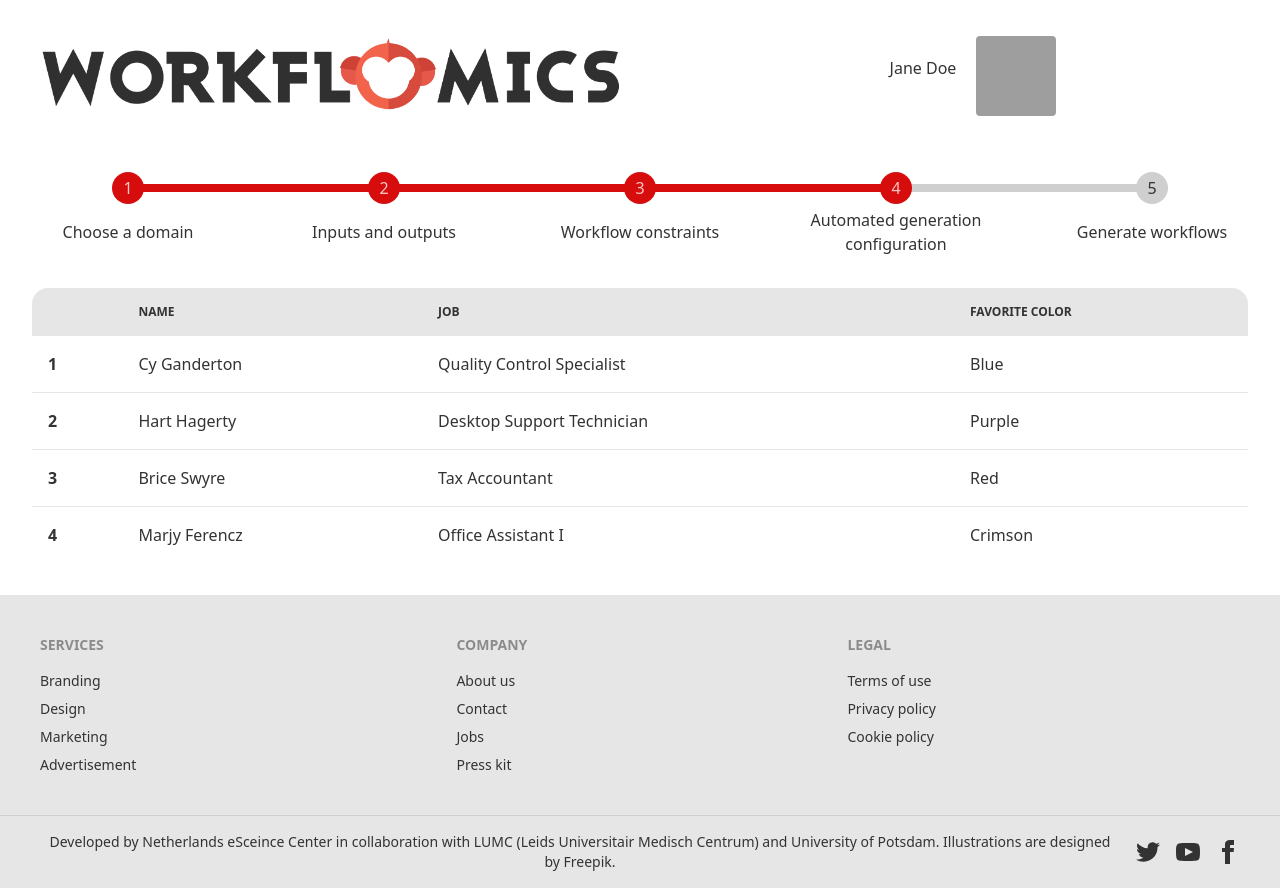
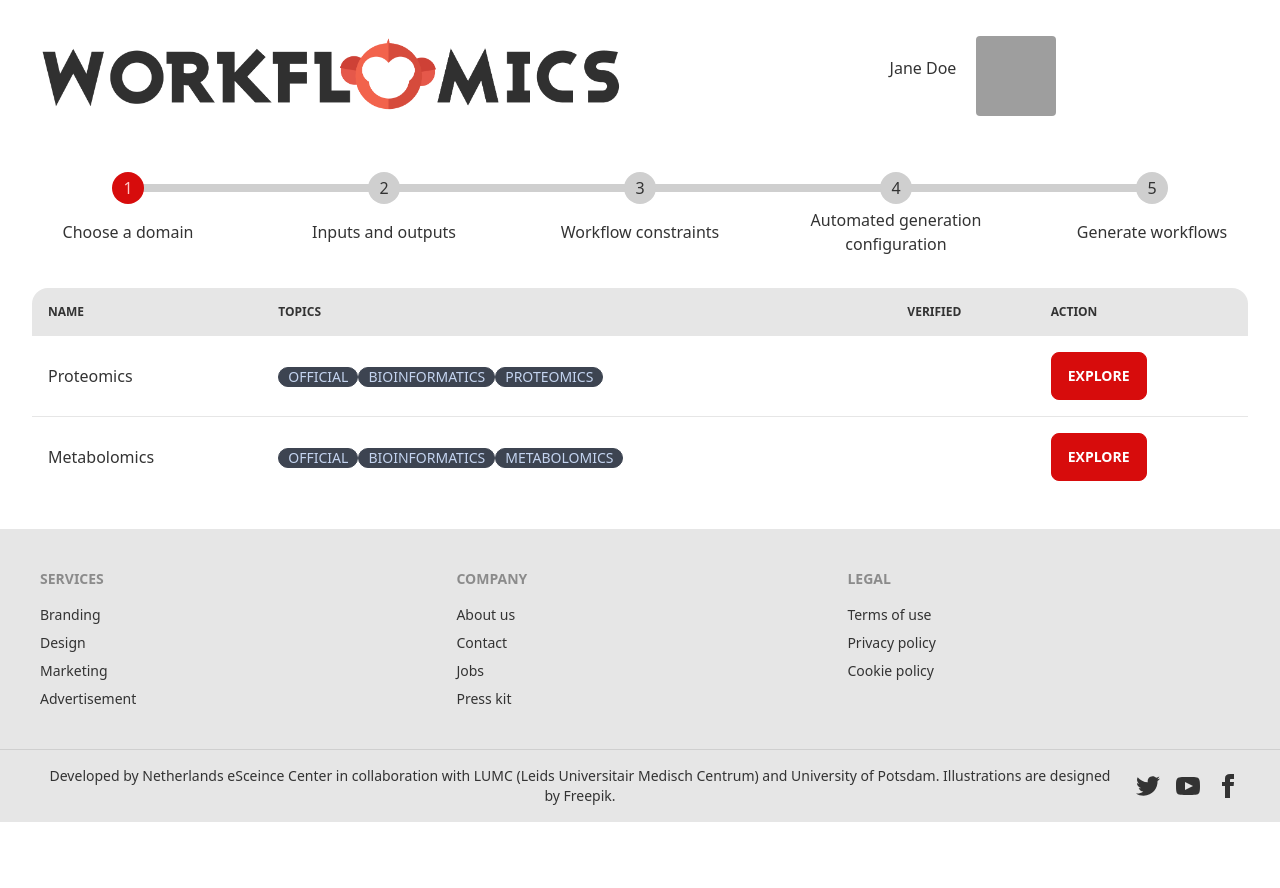
Before and after one commit to Workflomics/workflomics-frontend, a React (Create React App) app: page /explore in a window 1280 px wide. After the commit the page ends 822 px from the top, so only its background shows below. Built offline with nearby package versions, Linux system fonts and the light colour scheme; grey boxes are pictures that could not be loaded.

Commit message:
Refactor stores, show domain list

```diff
--- a/package.json
+++ b/package.json
@@ -12,6 +12,7 @@
     "@types/react-dom": "^18.0.10",
     "daisyui": "^2.49.0",
     "mobx": "^6.7.0",
+    "mobx-react-lite": "^3.4.0",
     "react": "^18.2.0",
     "react-dom": "^18.2.0",
     "react-router-dom": "^6.8.1",
--- a/src/components/ChooseDomain.tsx
+++ b/src/components/ChooseDomain.tsx
@@ -1,49 +1,43 @@
 import * as React from 'react';
+import { observer, useLocalObservable } from 'mobx-react-lite';
+import { useStore } from '../store';
+import { Domain } from '../stores/DomainStore';
 
-interface Props {
-}
+const ChooseDomain: React.FC<any> = observer(props => {
+  let { domainStore } = useStore();
+  domainStore = useLocalObservable(() => domainStore);
+  const domains: Domain[] = domainStore.availableDomains;
 
-export function ChooseDomain({ }: Props) {
+  React.useEffect(() => {
+    domainStore.loadData();
+  }, [domainStore]);
+
   return (
     <div className="m-8">
       <div className="overflow-x-auto">
         <table className="table w-full">
           <thead>
             <tr>
-              <th></th>
               <th>Name</th>
-              <th>Job</th>
-              <th>Favorite Color</th>
+              <th>Topics</th>
+              <th>Verified</th>
+              <th>Action</th>
             </tr>
           </thead>
           <tbody>
-            <tr>
-              <th>1</th>
-              <td>Cy Ganderton</td>
-              <td>Quality Control Specialist</td>
-              <td>Blue</td>
+          { domains.map(domain => (
+            <tr key={domain.id}>
+              <td>{ domain.label }</td>
+              <td>{ domain.topics.map(topic => (<span className="badge">{topic}</span>)) }</td>
+              <td>{ domain.verified }</td>
+              <td><button className="btn btn-primary">Explore</button></td>
             </tr>
-            <tr>
-              <th>2</th>
-              <td>Hart Hagerty</td>
-              <td>Desktop Support Technician</td>
-              <td>Purple</td>
-            </tr>
-            <tr>
-              <th>3</th>
-              <td>Brice Swyre</td>
-              <td>Tax Accountant</td>
-              <td>Red</td>
-            </tr>
-            <tr>
-              <th>4</th>
-              <td>Marjy Ferencz</td>
-              <td>Office Assistant I</td>
-              <td>Crimson</td>
-            </tr>
+          ))}
           </tbody>
         </table>
       </div>
     </div>
   );
-}
+});
+
+export { ChooseDomain };
--- a/src/components/Exploration.tsx
+++ b/src/components/Exploration.tsx
@@ -13,10 +13,10 @@ export function ExplorationView({ label }: Props) {
     <div>
       <ul className="steps">
         <li className="step step-primary">Choose a domain</li>
-        <li className="step step-primary">Inputs and outputs</li>
-        <li className="step step-primary">Workflow constraints</li>
-        <li className="step step-primary">Automated generation configuration</li>
-        <li className="step ">Generate workflows</li>
+        <li className="step">Inputs and outputs</li>
+        <li className="step">Workflow constraints</li>
+        <li className="step">Automated generation configuration</li>
+        <li className="step">Generate workflows</li>
       </ul>
       <ChooseDomain />
     </div>
--- a/src/index.tsx
+++ b/src/index.tsx
@@ -2,15 +2,16 @@ import React from 'react';
 import ReactDOM from 'react-dom/client';
 import App from './App';
 import reportWebVitals from './reportWebVitals';
-
-
+import { StoreProvider } from './store';
 
 const root = ReactDOM.createRoot(
   document.getElementById('root') as HTMLElement
 );
 root.render(
   <React.StrictMode>
-    <App/>
+    <StoreProvider>
+      <App/>
+    </StoreProvider>
   </React.StrictMode>
 );
 
--- /dev/null
+++ b/src/store.tsx
@@ -0,0 +1,19 @@
+import React from 'react';
+import { useLocalObservable } from 'mobx-react-lite';
+import rootStore, { RootStore } from './stores'
+
+const storeContext = React.createContext<RootStore | null>(null);
+
+export const StoreProvider = ({ children }: { children: React.ReactNode }) => {
+  const store = useLocalObservable(() => rootStore);
+  return <storeContext.Provider value={store}>{children}</storeContext.Provider>;
+}
+
+export const useStore = () => {
+  const store = React.useContext(storeContext);
+  if (!store) {
+    // this is especially useful in TypeScript so you don't need to be checking for null all the time
+    throw new Error('useStore must be used within a StoreProvider.');
+  }
+  return store;
+}
--- a/src/data/DomainData.ts
+++ b/src/stores/DomainStore.ts
@@ -6,11 +6,11 @@ export interface Domain {
   label: string;
   description: string;
   topics: string[];
-  //verified?
+  verified: boolean[];
   inputOutputTypes: InputOutputTypes[]; // these types are domain-specific?
 }
 
-export default class DomainData {
+export class DomainStore {
 
   availableDomains: Domain[] = [];
   selectedDomain: Domain | null = null;
@@ -23,11 +23,13 @@ export default class DomainData {
     //TODO: load domain data from database
 
     // Load dummy data
+    this.availableDomains = [];
     this.availableDomains.push({
       id: "proteomics",
       label: "Proteomics",
       description: "bla bla",
       topics: ["OFFICIAL", "BIOINFORMATICS", "PROTEOMICS"],
+      verified: [true, false],
       inputOutputTypes: []
     });
     this.availableDomains.push({
@@ -35,8 +37,12 @@ export default class DomainData {
       label: "Metabolomics",
       description: "bla bla",
       topics: ["OFFICIAL", "BIOINFORMATICS", "METABOLOMICS"],
+      verified: [true, false],
       inputOutputTypes: []
     });
+    console.log("FLAG");
   }
 
 }
+
+export default new DomainStore();
--- a/src/data/WorkflowData.ts
+++ b/src/stores/WorkflowData.ts
@@ -1,4 +1,4 @@
-import { Domain } from "./DomainData";
+import { Domain } from "./DomainStore";
 
 export type Workflow = {
   id: string;
--- /dev/null
+++ b/src/stores/index.ts
@@ -0,0 +1,11 @@
+import domainStore, { DomainStore } from './DomainStore';
+
+export type RootStore = {
+  domainStore: DomainStore;
+}
+
+const rootStore: RootStore = {
+  domainStore,
+};
+
+export default rootStore;
```
Also changed, not shown: src/stores/ToolData.ts (renamed from src/data/ToolData.ts), src/stores/UserData.ts (renamed from src/data/UserData.ts), 1 other file (tests, documents, lock files or other folders).
